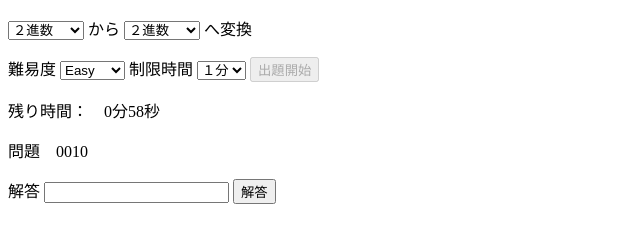
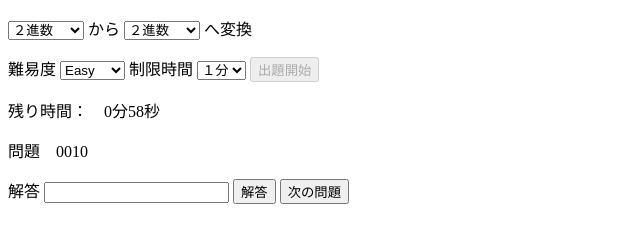
Before and after one commit to kazushi-F/radixConversion, a plain HTML site: page index.html in a window 1280 px wide. Both pictures are taken after a click on the button "出題開始". Shown: the whole page, without its empty margins (0-640 px from the left). Drawn offline with Linux system fonts and the light colour scheme.

Commit message:
ボタンの追加

```diff
--- a/index.html
+++ b/index.html
@@ -43,6 +43,7 @@
     解答
     <input type="text" id="answer" onkeydown="keydownEnter()">
     <button id="ansButton" onclick="answer()" onkeydown="keydownEnter()">解答</button>
+    <button onclick="question()">次の問題</button>
     </p>
     <p id="judge" style="display: none;"></p>
     <p id="countAll"></p>
```
